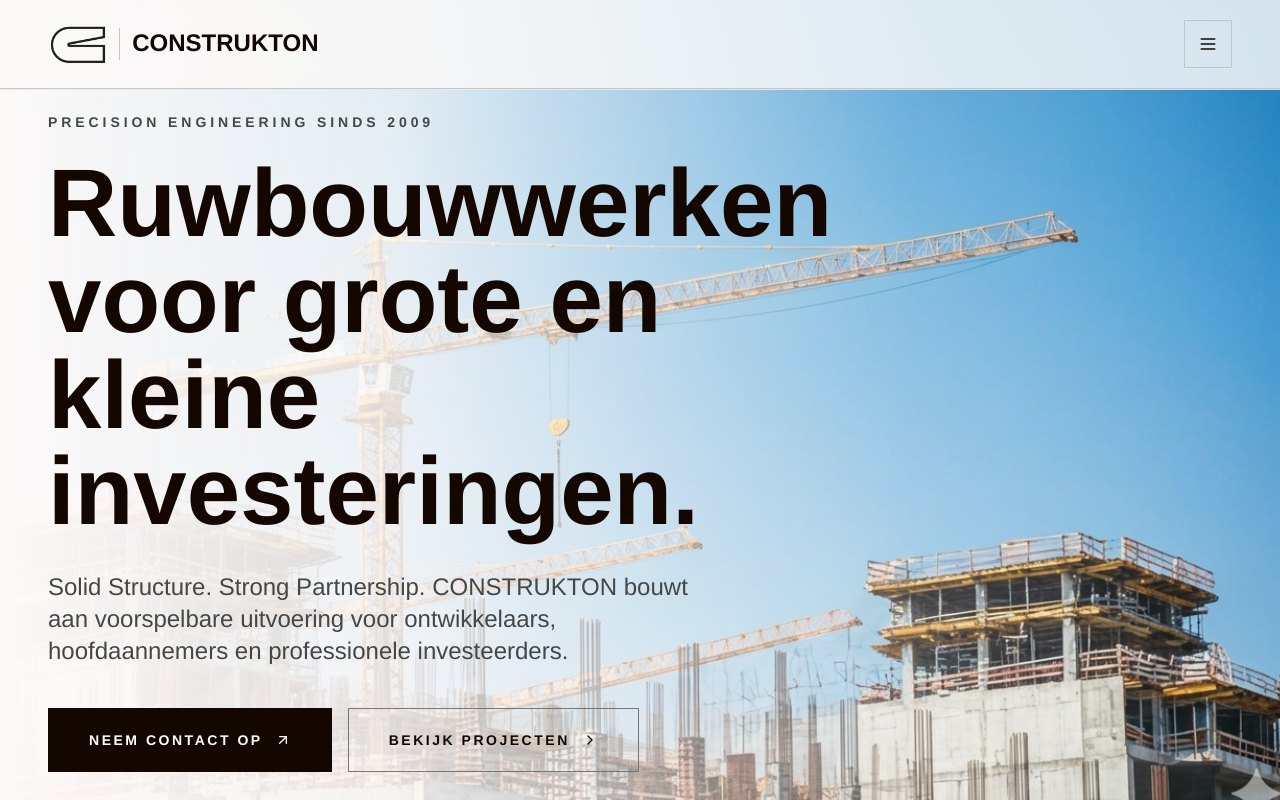
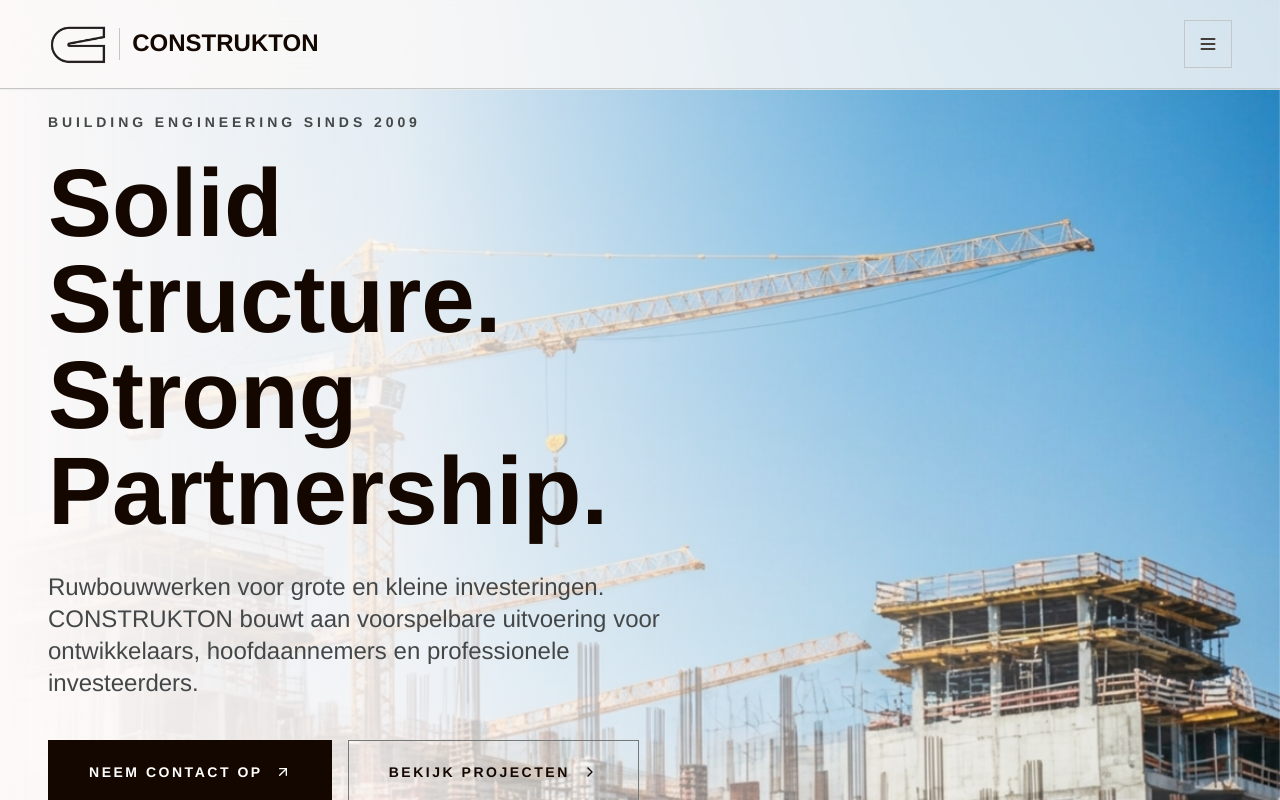
Before and after one commit to Xuniy/test-site-2, a React (Vite) app: page / in a window 1280 px wide. Shown: the top 800 px of the page. Built offline with nearby package versions, Linux system fonts and the light colour scheme; a web font is replaced by a local one.

Commit message:
changement titre hero

```diff
--- a/src/App.tsx
+++ b/src/App.tsx
@@ -431,13 +431,14 @@ function Hero() {
       <div className="relative z-10 mx-auto grid w-full max-w-[1920px] grid-cols-1 gap-10 px-6 pb-20 md:px-12 lg:grid-cols-12">
         <div className="hero-copy lg:col-span-8">
           <p className="mb-6 text-sm font-bold uppercase tracking-section text-on-surface-variant">
-            Precision Engineering sinds 2009
+            Building Engineering sinds 2009
           </p>
-          <h1 className="max-w-5xl text-5xl font-bold leading-[1.02] tracking-normal text-primary md:text-7xl lg:text-8xl">
-            Ruwbouwwerken voor grote en kleine investeringen.
+          <h1 className="max-w-xl text-5xl font-bold leading-[1.02] tracking-normal text-primary md:text-7xl lg:text-8xl">
+            Solid Structure.
+            Strong Partnership.
           </h1>
           <p className="mt-8 max-w-2xl text-xl leading-8 text-on-surface-variant md:text-2xl">
-            Solid Structure. Strong Partnership. CONSTRUKTON bouwt aan
+             Ruwbouwwerken voor grote en kleine investeringen. CONSTRUKTON bouwt aan
             voorspelbare uitvoering voor ontwikkelaars, hoofdaannemers en
             professionele investeerders.
           </p>
```
